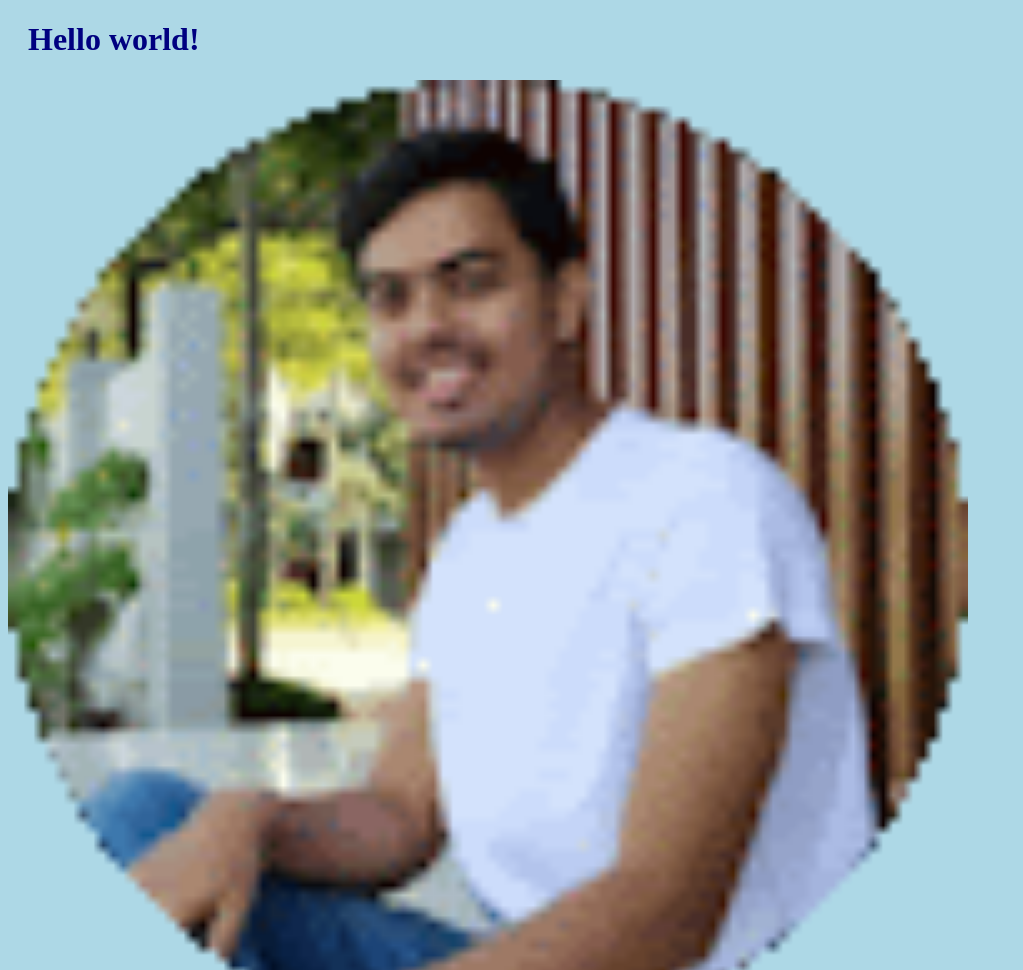
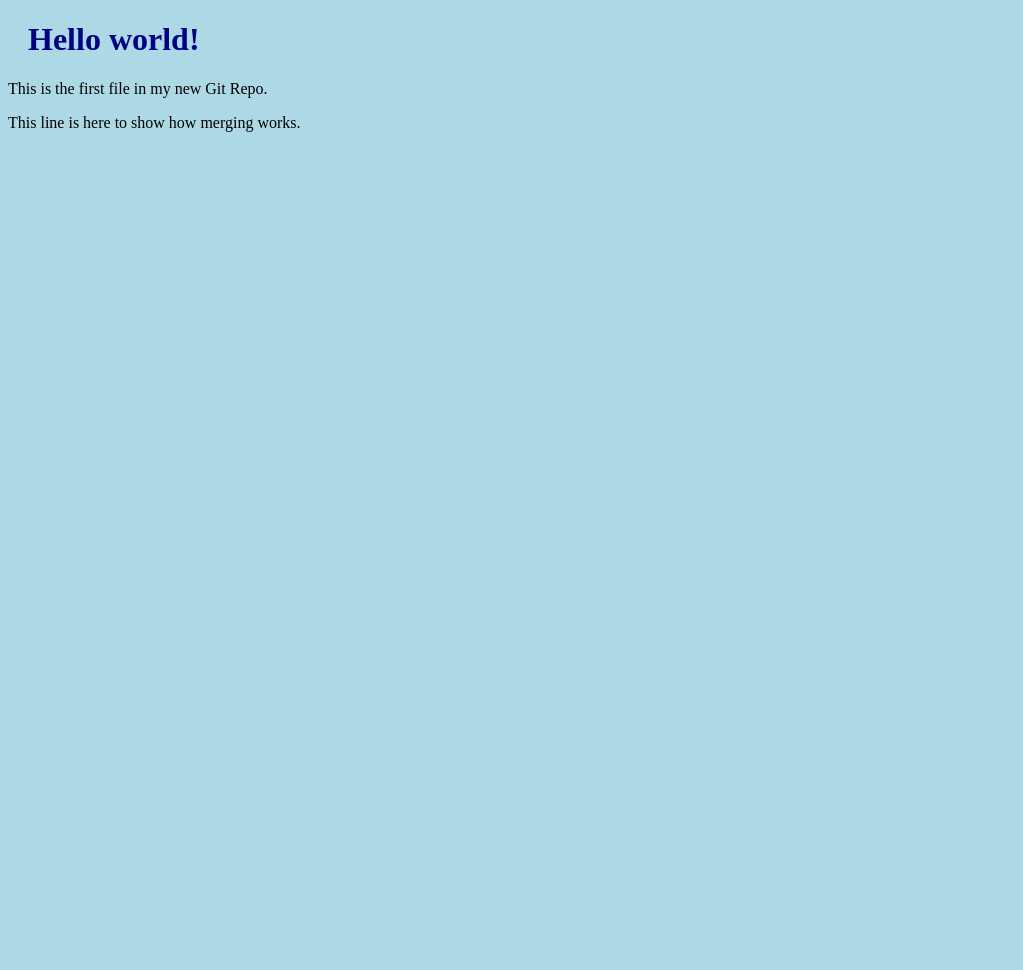
Before and after one commit to mehedi1256/git_practice, a plain HTML site: page index.html in a window 1280 px wide. Shown: the top 970 px of the page, without its empty margins (0-1023 px from the left). After the commit the page ends 800 px from the top, so only its background shows below. Drawn offline with Linux system fonts and the light colour scheme.

Commit message:
updated index.html with emergency fix

```diff
--- a/index.html
+++ b/index.html
@@ -7,10 +7,8 @@
 <body>
 
 <h1>Hello world!</h1>
-<div><img src="shovo.jpg" alt="Hello World from Space"
-style="width:100%;max-width:960px"></div>
 <p>This is the first file in my new Git Repo.</p>
-<p>A new line in our file!</p>
+<p>This line is here to show how merging works.</p>
 
 </body>
 </html>
```
